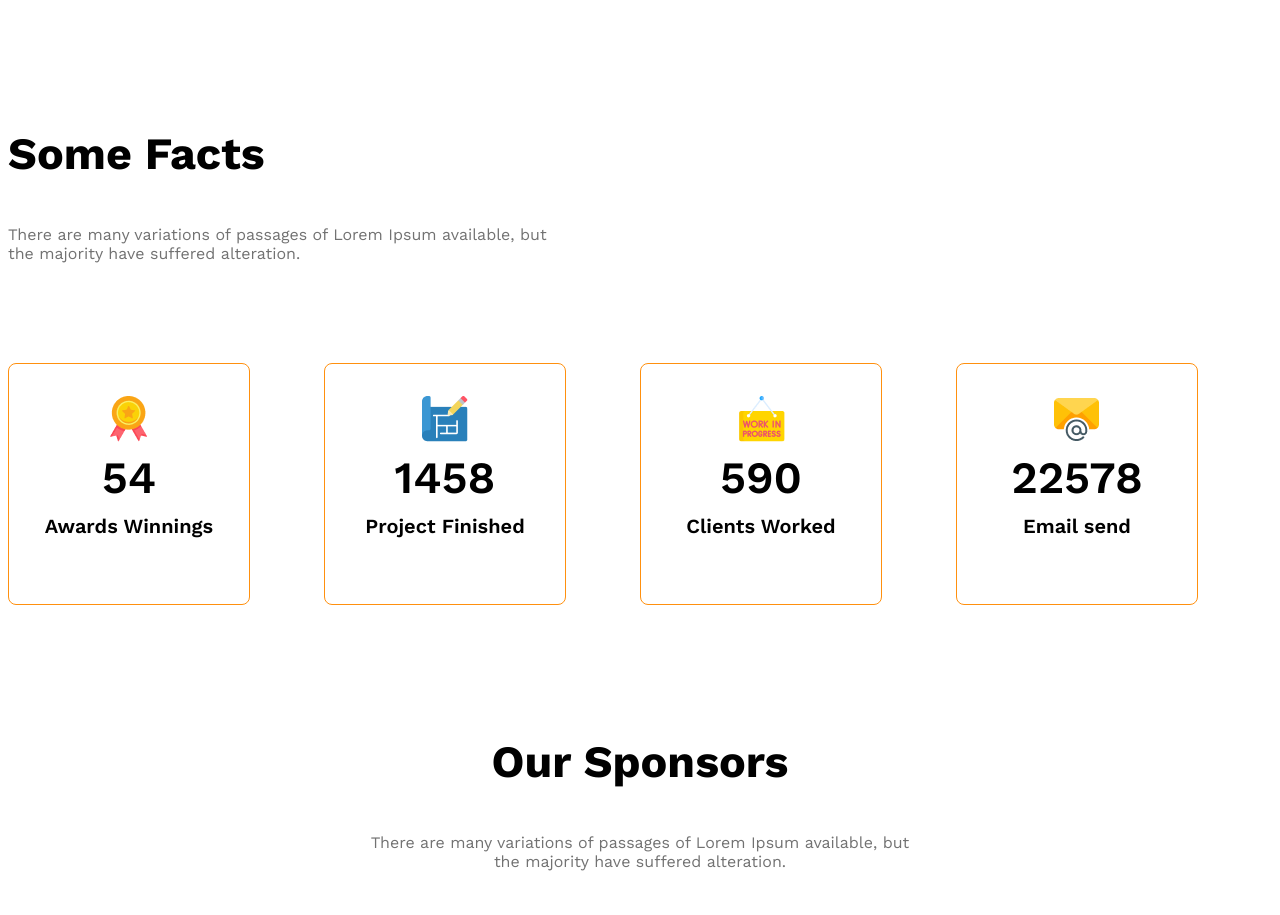
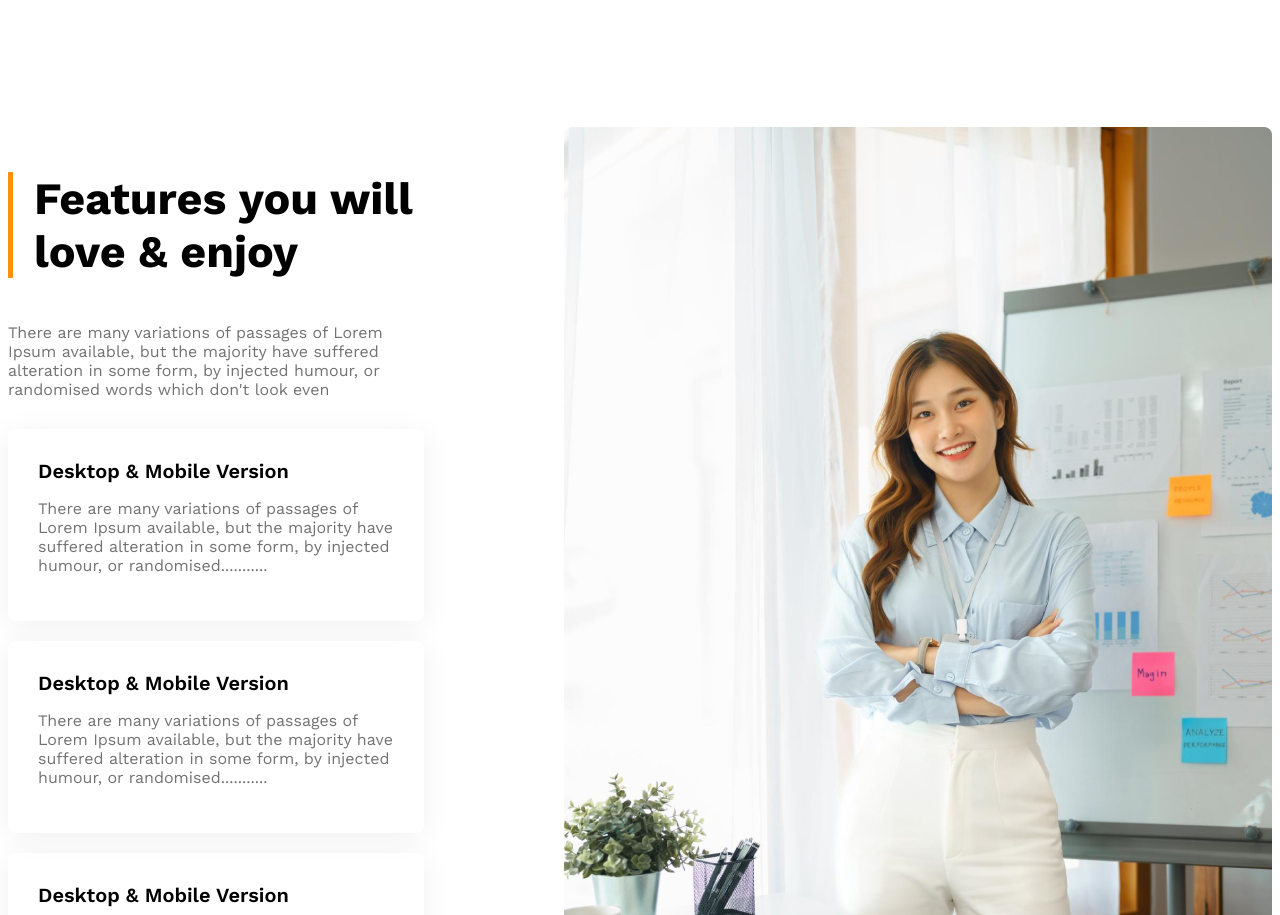
Before and after one commit to Foiz-Imtiaz/g3-architects-code, a plain HTML site: page index.html in a window 1280 px wide. Shown: the part 2055-2970 px from the top of the page. Drawn offline with nearby package versions, Linux system fonts and the light colour scheme.

Commit message:
added features card and images . inorking proses

```diff
--- a/index.html
+++ b/index.html
@@ -49,10 +49,49 @@
             </div>
         </section>
         <!-- features will enjoy-->
-         <section>
-            <h3 class="section-title">
-
+         <section class="features display-flex">
+           <div>
+            <h3 id="feature-section-title" class="section-title">
+                Features you will <br> love & enjoy
             </h3>
+            <p class="paragraph text-light-gray">There are many variations of passages of Lorem Ipsum available, but the majority have suffered alteration in some form, by injected humour, or randomised words which don't look even</p>
+            <!-- Feature card Container -->
+             <div class="feature-card">
+                <h4 class="feature-title">
+                    Desktop & Mobile Version</h4>
+                <p class="text-light-gray">
+                    There are many variations of passages of Lorem Ipsum available, but the majority have suffered alteration in some form, by injected humour, or randomised...........
+                </p>
+             </div>
+             <div class="feature-card">
+                <h4 class="feature-title">
+                    Desktop & Mobile Version</h4>
+                <p class="text-light-gray">
+                    There are many variations of passages of Lorem Ipsum available, but the majority have suffered alteration in some form, by injected humour, or randomised...........
+                </p>
+             </div>
+             <div class="feature-card">
+                <h4 class="feature-title">
+                    Desktop & Mobile Version</h4>
+                <p class="text-light-gray">
+                    There are many variations of passages of Lorem Ipsum available, but the majority have suffered alteration in some form, by injected humour, or randomised...........
+                </p>
+             </div>
+             <div class="feature-card">
+                <h4 class="feature-title">
+                    Desktop & Mobile Version</h4>
+                <p class="text-light-gray">
+                    There are many variations of passages of Lorem Ipsum available, but the majority have suffered alteration in some form, by injected humour, or randomised...........
+                </p>
+             </div>
+           </div>
+           <div>
+            <img src="/images/architect.png" alt="">
+            <button id="experience-badge" class="btn-primary">
+                <span id="experience-year">10+ Years</span><br>
+                <span>Experience</span>
+            </button>
+           </div>
          </section>
          <!-- some facts -->
           <section class="some-facts">
--- a/styles/architects.css
+++ b/styles/architects.css
@@ -113,6 +113,29 @@
     margin-top: 24px;
     margin-bottom: 32px;
 }
+/* Features section styles */
+.features{
+    gap: 140px;
+}
+#feature-section-title{
+    border-left:5px solid #FF900E;
+    padding-left: 21px;
+}
+.paragraph{
+    margin-bottom: 30px;
+}
+.feature-card{
+    padding: 30px;
+    border-radius: 8px;
+    box-shadow: 0 4px 30px 0 rgba(0,0,0,0.06);
+    margin-bottom: 20px;
+}
+.feature-card .feature-title{
+    font-weight: 600;
+    font-size: 1.25rem;
+    margin-top: 0px;
+    margin-bottom: 0px;
+}
 /* Some facts related Styles */
 .facts-container{
     display: grid;
```
